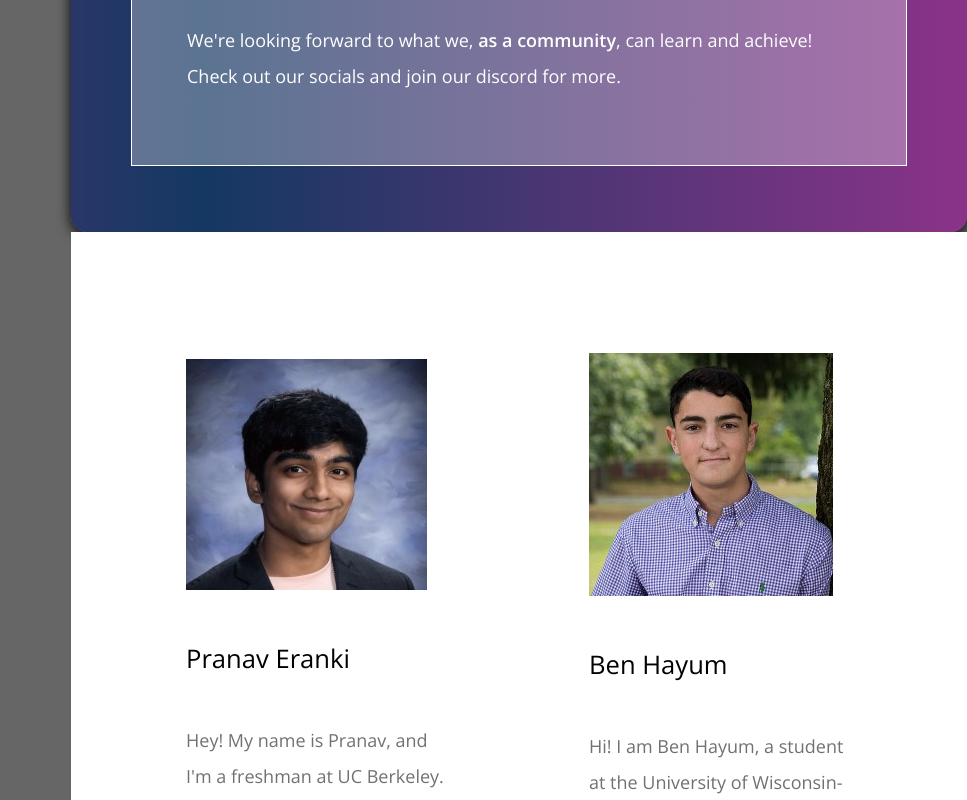
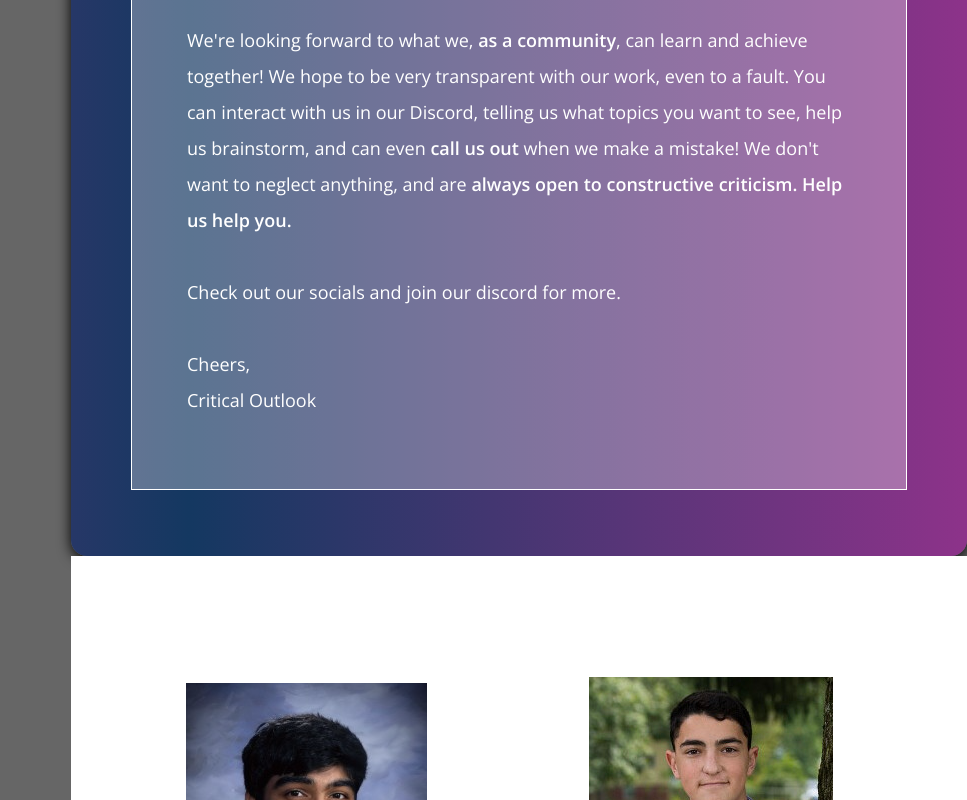
Before and after one commit to CriticalOutlook/CriticalOutlook.github.io, a website: page index.html in a window 1280 px wide. Shown: the part 920-1720 px from the top of the page, without its empty margins (313-1280 px from the left). Drawn offline with nearby package versions, Linux system fonts and the light colour scheme.

Commit message:
finalizing intro

```diff
--- a/css/main-styling.css
+++ b/css/main-styling.css
@@ -68,10 +68,11 @@ a {
 }
 
 .tm-intro {
-  max-width: 1200px;
+  max-width: 1400px;
   width: 100%;
   padding: 55px;
-  margin-right: 0;
+  margin-top:0px;
+  margin-right: auto;
   margin-left: auto;
 }
 
--- a/index.html
+++ b/index.html
@@ -93,9 +93,13 @@
                           we hope to be <b>entertaining, informative</b>, and effectively look to the future while <b>transforming information
                           into actionable insights for you</b>.
                           <br/><br/>
-                          We're looking forward to what we, <b>as a community</b>, can learn and achieve! Check out our socials and join
-                          our discord for more.
-
+                          We're looking forward to what we, <b>as a community</b>, can learn and achieve together!
+                          We hope to be very transparent with our work, even to a fault. You can interact with us in our Discord,
+                          telling us what topics you want to see, help us brainstorm, and can even <b>call us out</b> when we make a mistake! We
+                          don't want to neglect anything, and are <b>always open to constructive criticism. Help us help you.</b>
+                          <br/><br/>
+                          Check out our socials and join our discord for more.
+                          <br/><br/> Cheers, <br/>Critical Outlook
                         </p>
 
                     </div>
```
